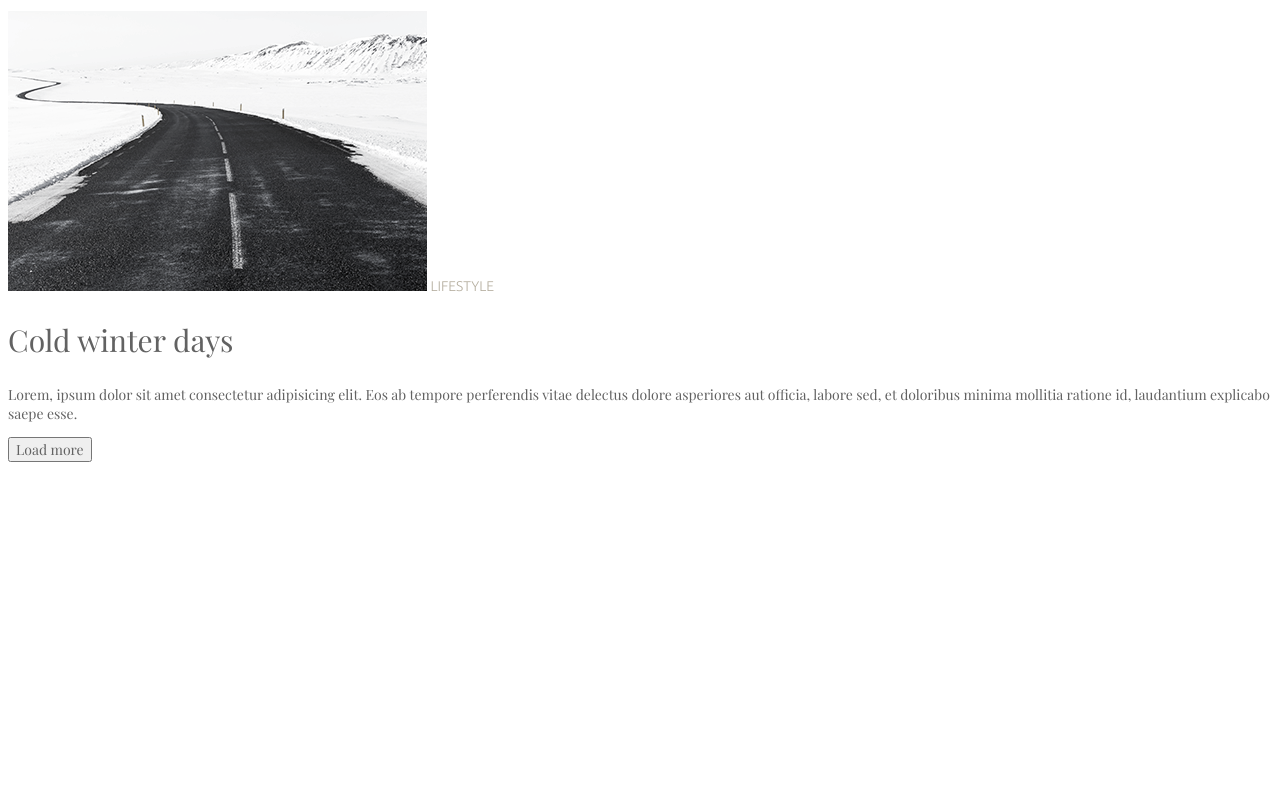
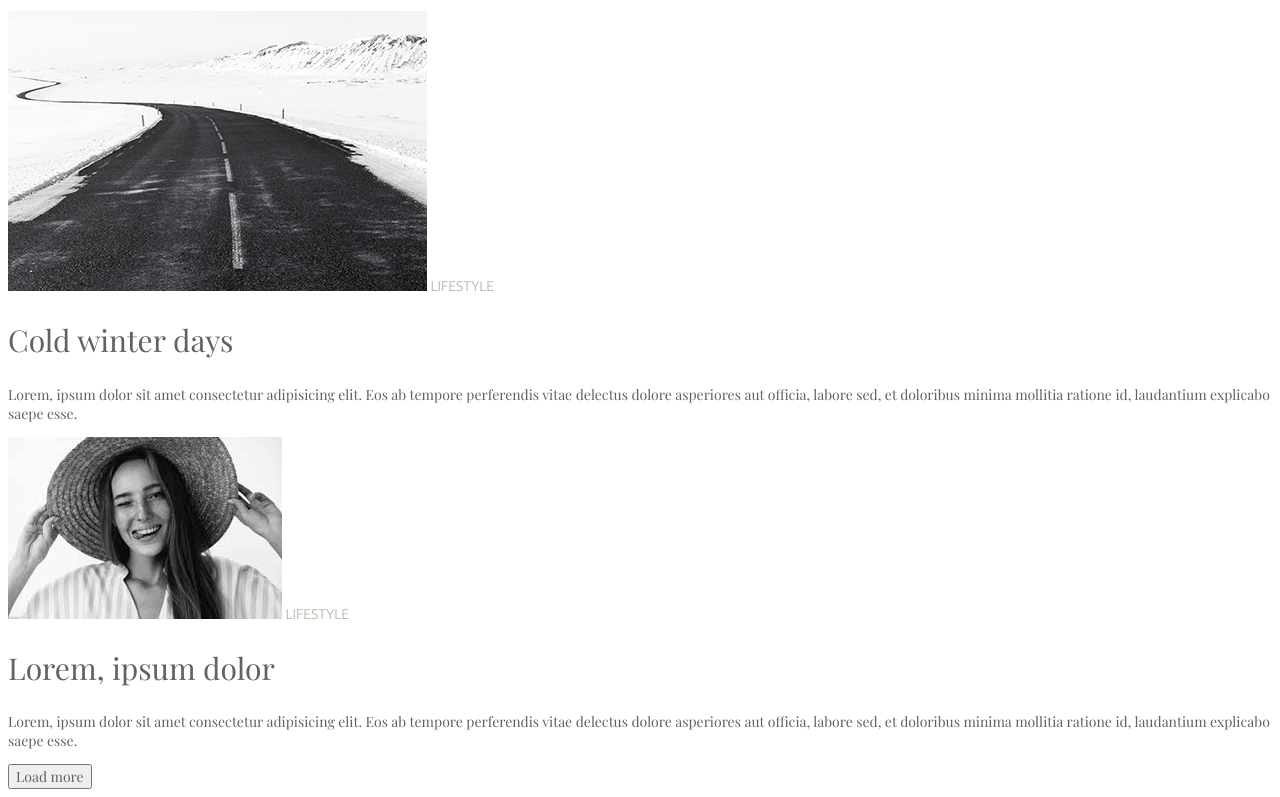
Before and after one commit to annazuzkova/css_practic, a plain HTML site: page index.html in a window 1280 px wide. Shown: the part 2222-3019 px from the top of the page. Before the commit the page ends 2692 px from the top, so only its background shows below. Drawn offline with nearby package versions, Linux system fonts and the light colour scheme.

Commit message:
додали картинку

```diff
--- a/index.html
+++ b/index.html
@@ -29,6 +29,7 @@
     <!-- основна частина сайту -->
     <main class="main">
       <!-- контейнер для карток -->
+      <!-- перша картка -->
       <div class="card-container">
         <section class="card">
           <img src="./img/1.png" class="card-img" alt="LIFESTYLE_foto">
@@ -38,6 +39,7 @@
           <h2 class="card-title">More than just a music festival </h2>
           <p class="card-text">Lorem, ipsum dolor sit amet consectetur adipisicing elit. Eos ab tempore perferendis vitae delectus dolore asperiores aut officia, labore sed, et doloribus minima mollitia ratione id, laudantium explicabo saepe esse.</p>
         </section>
+        <!-- 2 картка -->
         <section class="card">
           <img src="./img/2.png" class="card-img" alt="LIFESTYLE_foto">
           <span class="card-category">
@@ -46,6 +48,7 @@
           <h2 class="card-title">Life tastes better with coffee </h2>
           <p class="card-text">Lorem, ipsum dolor sit amet consectetur adipisicing elit. Eos ab tempore perferendis vitae delectus dolore asperiores aut officia, labore sed, et doloribus minima mollitia ratione id, laudantium explicabo saepe esse.</p>
         </section>
+        <!-- 3 картка -->
         <section class="card">
           <img src="./img/3.png" class="card-img" alt="PHOTODAIRY_foto">
           <span class="card-category">
@@ -54,6 +57,7 @@
           <h2 class="card-title">American dream </h2>
           <p class="card-text">Lorem, ipsum dolor sit amet consectetur adipisicing elit. Eos ab tempore perferendis vitae delectus dolore asperiores aut officia, labore sed, et doloribus minima mollitia ratione id, laudantium explicabo saepe esse.</p>
         </section>
+        <!-- 4 картка -->
         <section class="card">
           <img src="./img/4.png" class="card-img" alt="PHOTODAIRY_foto">
           <span class="card-category">
@@ -62,6 +66,7 @@
           <h2 class="card-title">A day exploring the Alps </h2>
           <p class="card-text">Lorem, ipsum dolor sit amet consectetur adipisicing elit. Eos ab tempore perferendis vitae delectus dolore asperiores aut officia, labore sed, et doloribus minima mollitia ratione id, laudantium explicabo saepe esse.</p>
         </section>
+        <!-- 5 картка -->
         <section class="card">
           <img src="./img/5.png" class="card-img" alt="LIFESTYLE_foto">
           <span class="card-category">
@@ -70,12 +75,22 @@
           <h2 class="card-title">Top 10 song for running </h2>
           <p class="card-text">Lorem, ipsum dolor sit amet consectetur adipisicing elit. Eos ab tempore perferendis vitae delectus dolore asperiores aut officia, labore sed, et doloribus minima mollitia ratione id, laudantium explicabo saepe esse.</p>
         </section>
+        <!-- 6 картка -->
         <section class="card">
           <img src="./img/6.png" class="card-img" alt="LIFESTYLE_foto">
           <span class="card-category">
             LIFESTYLE
           </span>
           <h2 class="card-title">Cold winter days </h2>
+          <p class="card-text">Lorem, ipsum dolor sit amet consectetur adipisicing elit. Eos ab tempore perferendis vitae delectus dolore asperiores aut officia, labore sed, et doloribus minima mollitia ratione id, laudantium explicabo saepe esse.</p>
+        </section>
+        <!-- 7 картка -->
+        <section class="card">
+          <img src="./img/7.jpg" class="card-img" alt="LIFESTYLE_foto">
+          <span class="card-category">
+            LIFESTYLE
+          </span>
+          <h2 class="card-title">Lorem, ipsum dolor </h2>
           <p class="card-text">Lorem, ipsum dolor sit amet consectetur adipisicing elit. Eos ab tempore perferendis vitae delectus dolore asperiores aut officia, labore sed, et doloribus minima mollitia ratione id, laudantium explicabo saepe esse.</p>
         </section>
       </div>
```
Also changed, not shown: img/7.jpg (added).
